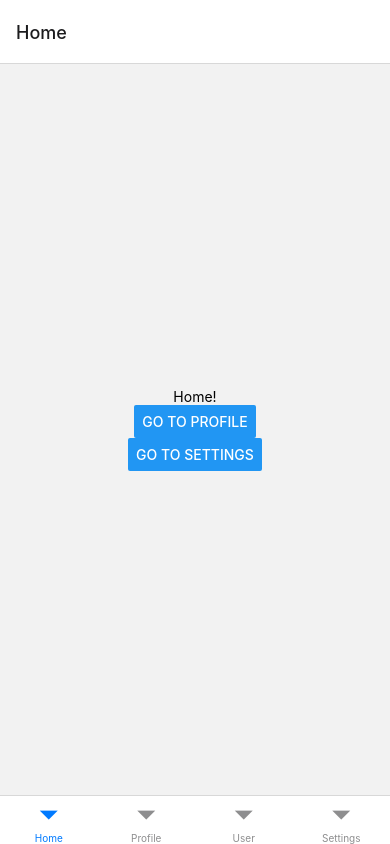
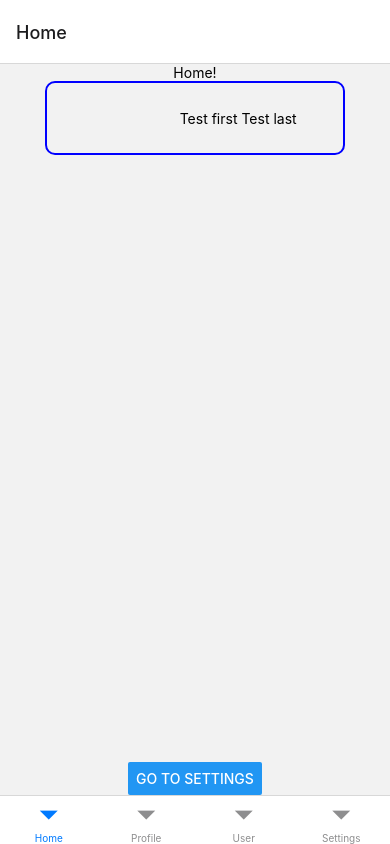
Before and after one commit to AramZakaryan/rnNav, a React Native app: screen / in a window 390 px wide. Built offline with nearby package versions, Linux system fonts and the light colour scheme.

Commit message:
Result of hmw

```diff
--- a/App.tsx
+++ b/App.tsx
@@ -152,78 +152,98 @@
 
 
 import * as React from 'react';
-import {Button, Text, View} from 'react-native';
+import {Button, Image, Text, View, StyleSheet, ImageSourcePropType, FlatList} from 'react-native';
 import {NavigationContainer} from '@react-navigation/native';
-
 import {BottomTabScreenProps, createBottomTabNavigator} from '@react-navigation/bottom-tabs';
 import {createStackNavigator} from "@react-navigation/stack";
-
-
-
-// function UserHome({navigation}:any) {
-//     return (<View style={{flex: 1, justifyContent: 'center', alignItems: 'center'}}>
-//             <Text>User Home!</Text>
-//             <Button title={"go to UserNotifications"} onPress={() => navigation.navigate("UserNotifications")}/>
-//         </View>
-//     );
-// }
-//
-// function UserNotifications({navigation}:any) {
-//     return (<View style={{flex: 1, justifyContent: 'center', alignItems: 'center'}}>
-//             <Text>User Notifications!</Text>
-//
-//             <Button title={"go to UserHome"} onPress={() => navigation.navigate("UserHome")}/>
-//         </View>
-//     );
-// }
-//
-// type StackParamList = {
-//     UserHome: undefined
-//     UserNotifications: undefined
-// }
-//
-// const Stack = createStackNavigator<StackParamList>()
-//
-// function UserScreenStack() {
-//     return (
-//         <Stack.Navigator>
-//             <Stack.Screen name="UserHome" component={UserHome}/>
-//             <Stack.Screen name="UserNotifications" component={UserNotifications}/>
-//         </Stack.Navigator>
-//     );
-// }
-
-
-
-
-
+import {fakeDataUser, fakeDataUserType} from "./assets/FakeDataUser";
 
 
 type HomeScreenProps = BottomTabScreenProps<TabParamList, 'Home'>;
 
 function HomeScreen({navigation}: HomeScreenProps) {
     return (
-        <View style={{flex: 1, justifyContent: 'center', alignItems: 'center'}}>
+        <View style={{flex: 1, justifyContent: 'space-evenly', alignItems: 'center'}}>
             <Text>Home!</Text>
-            <Button title={"go to Profile"}
-                    onPress={() => navigation.navigate("Profile", {name: "Gago", age: 56})}
+            {/*<View>*/}
+            {/*    {fakeDataUser.map(u =>*/}
+            {/*        <View style={styles.avatarBox}*/}
+            {/*              onTouchStart={() => navigation.navigate(*/}
+            {/*                  "Profile",*/}
+            {/*                  u)}*/}
+            {/*        >*/}
+            {/*            <Image*/}
+            {/*                style={{width: 50, height: 50}}*/}
+            {/*                src={u.avatar as string}*/}
+            {/*            />*/}
+            {/*            <Text style={styles.avatarText}>{u.firstName} {u.lastName}</Text>*/}
+            {/*        </View>)}*/}
+            {/*</View>*/}
+            <FlatList data={fakeDataUser} renderItem={u => {
+                return (<View>
+                    {fakeDataUser.map(u =>
+                        <View style={styles.avatarBox}
+                              onTouchStart={() => navigation.navigate(
+                                  "Profile",
+                                  u)}
+                        >
+                            <Image
+                                style={{width: 50, height: 50}}
+                                src={u.avatar as string}
+                            />
+                            <Text style={styles.avatarText}>{u.firstName} {u.lastName}</Text>
+                        </View>)}
+                </View>)
+            }}
             />
+
             <Button title={"go to Settings"} onPress={() => navigation.navigate("Settings")}/>
         </View>
     );
 }
 
+const styles = StyleSheet.create({
+    avatarBox: {
+        display: "flex",
+        flexDirection: "row",
+        justifyContent: "space-evenly",
+        width: 300,
+        borderStyle: "solid",
+        borderColor: "blue",
+        borderWidth: 2,
+        borderRadius: 10,
+        padding: 10
+    },
+    avatarText: {
+        // width:100,
+        alignSelf: "center",
+
+    }
+})
+
+
 type ProfileScreenProps = BottomTabScreenProps<TabParamList, 'Profile'>;
 
 function ProfileScreen({route, navigation}: ProfileScreenProps) {
+
+
     return (
         <View style={{flex: 1, justifyContent: 'center', alignItems: 'center'}}>
             <Text>Profile!</Text>
-            <Text>Hello, I am {route.params?.name}
-                and I am {route.params?.age} old.</Text>
-            <Button title={"go to Home"}
-                    onPress={() => navigation.navigate("Home")}
-            />
+            <View style={{display: "flex", alignContent: "center"}}>
+                <Image
+                    style={{width: 150, height: 150}}
+                    src={route.params?.avatar as string}
+                />
+                <Text style={{textAlign: "center"}}>{route.params?.firstName}</Text>
+                <Text style={{textAlign: "center"}}>{route.params?.lastName}</Text>
+                <Text style={{textAlign: "center"}}>{route.params?.role}</Text>
+                <Text style={{textAlign: "center"}}>{route.params?.location.country}</Text>
+                <Text style={{textAlign: "center"}}>{route.params?.location.city}</Text>
+                {route.params?.skills.map(s => <Text style={{textAlign: "center"}}>{s}</Text>)}
+
+                <Button title={"go to Home"} onPress={() => navigation.navigate("Home")}/>
+            </View>
             <Button title={"go to Settings"} onPress={() => navigation.navigate("Settings")}/>
         </View>
     );
@@ -239,7 +259,7 @@
 
 type TabParamList = {
     Home: undefined
-    Profile: undefined | { name: String, age: number }
+    Profile: undefined | Omit<fakeDataUserType, "id">
     User: undefined
     Settings: undefined
 };
@@ -259,7 +279,7 @@
     );
 }
 
-function UserHome({navigation}:any) {
+function UserHome({navigation}: any) {
     return (<View style={{flex: 1, justifyContent: 'center', alignItems: 'center'}}>
             <Text>User Home!</Text>
             <Button title={"go to UserNotifications"} onPress={() => navigation.navigate("UserNotifications")}/>
@@ -267,7 +287,7 @@
     );
 }
 
-function UserNotifications({navigation}:any) {
+function UserNotifications({navigation}: any) {
     return (<View style={{flex: 1, justifyContent: 'center', alignItems: 'center'}}>
             <Text>User Notifications!</Text>
 
--- /dev/null
+++ b/assets/FakeDataUser.ts
@@ -0,0 +1,27 @@
+export type fakeDataUserType = {
+    id: number
+    firstName: string
+    lastName: string
+    avatar: string | null
+    location: {
+        country: string
+        city: string
+    },
+    skills: string[]
+    role: string
+}
+
+export const fakeDataUser: Array<fakeDataUserType> = [
+    {
+        id: 1,
+        firstName: 'Test first',
+        lastName: 'Test last',
+        avatar: 'https://img.freepik.com/free-psd/3d-illustration-human-avatar-profile_23-2150671142.jpg?w=1380&t=st=1713896878~exp=1713897478~hmac=6cc253850da411e11089ae093585c717e697279f6efac8acf25d5d9e759d693c',
+        location: {
+            country: 'Belarus',
+            city: 'Minsk',
+        },
+        skills: ['HTML', 'CSS', 'JS', 'React', 'Redux', 'Nest JS', 'Mongo DB', 'C#'],
+        role: 'Boss'
+    },
+]
```
